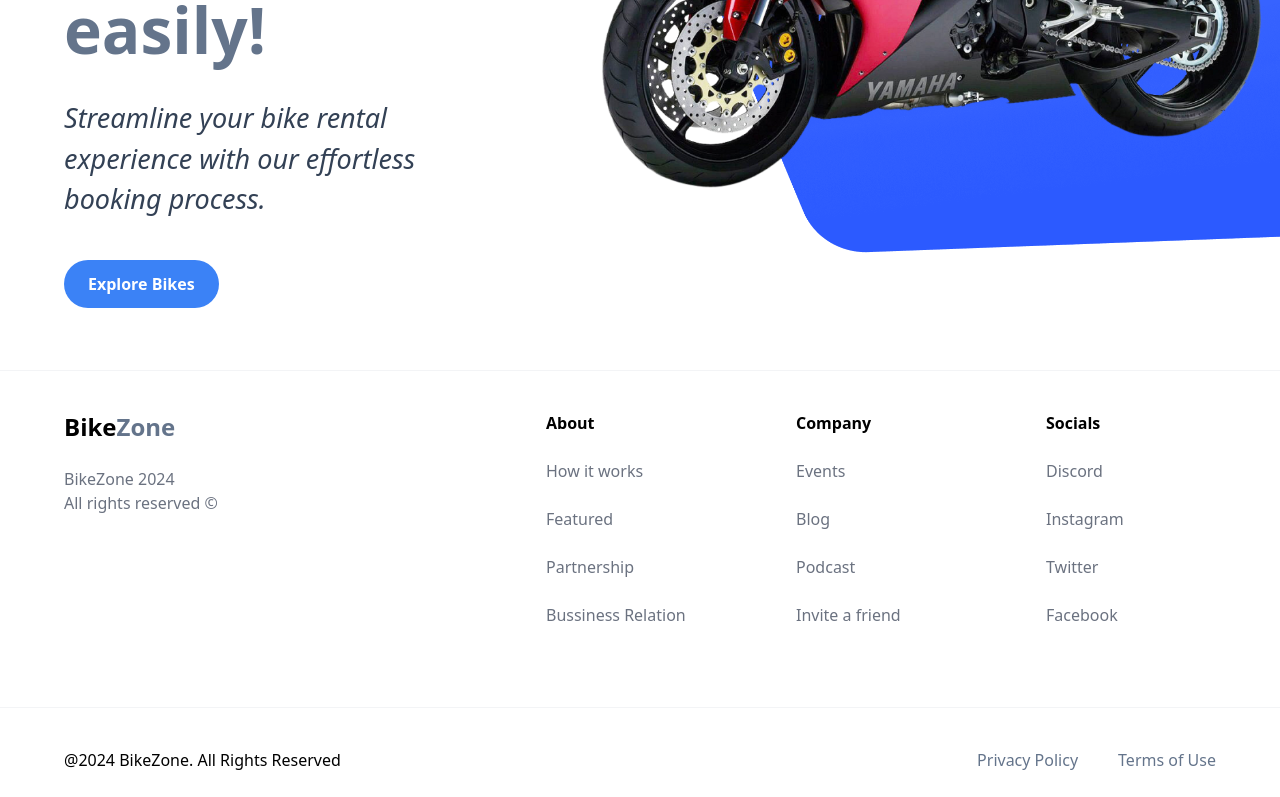
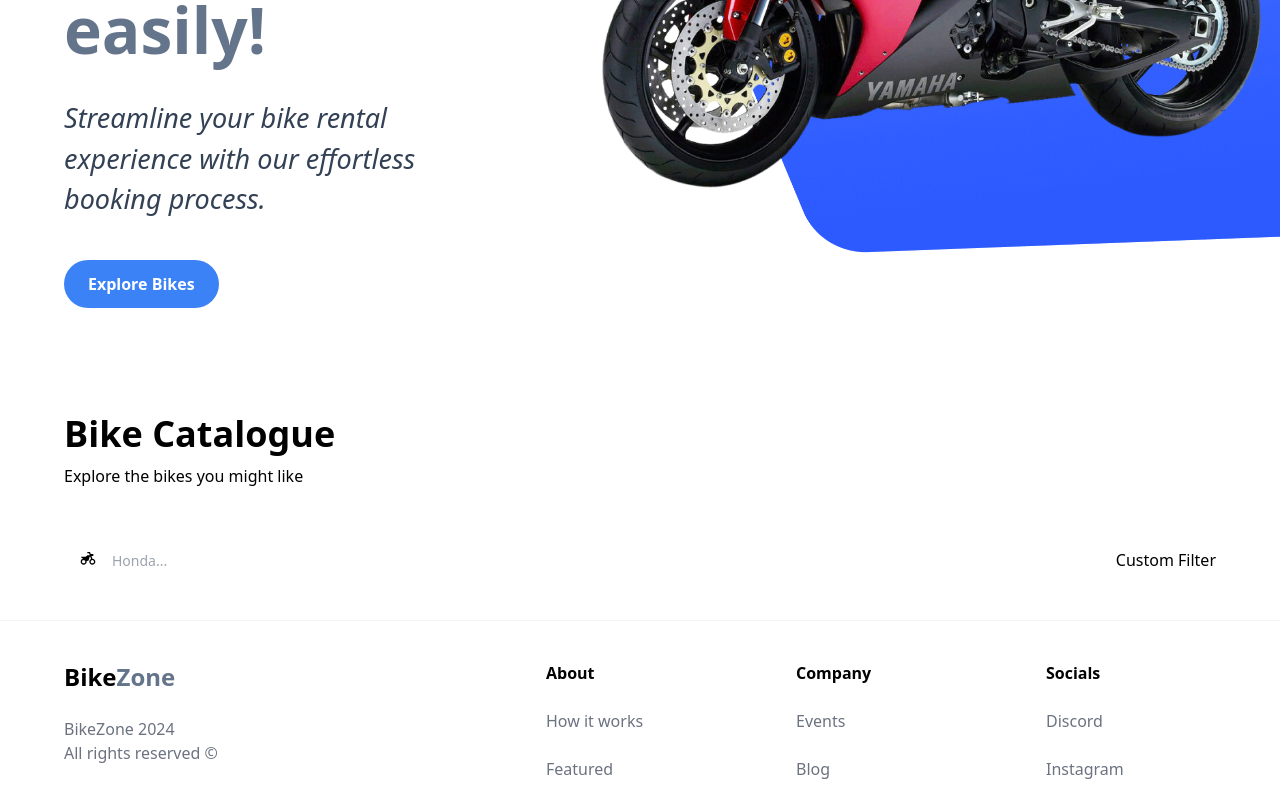
Before and after one commit to RuzbihanZaleek/bike-zone, a Next.js app: page / in a window 1280 px wide. Shown: the part 450-1247 px from the top of the page. Built offline with nearby package versions, Linux system fonts and the light colour scheme.

Commit message:
3. Create Bike Catalogue and Filter

```diff
--- a/app/page.tsx
+++ b/app/page.tsx
@@ -1,10 +1,28 @@
 import Image from "next/image";
-import { Main } from "@/components";
+import { CustomFilter, Main, SearchBar } from "@/components";
 
 export default function Home() {
   return (
     <main className="overflow-hidden">
       <Main />
+
+      {/* Catalogue*/}
+      <div className="mt-12 sm:px-16 px-6 py-4 max-w">
+        <div className="flex flex-col items-start justify-start gap-y-2.5 text-black-100">
+          <h1 className="text-4xl font-extrabold">Bike Catalogue</h1>
+          <p>Explore the bikes you might like</p>
+        </div>
+
+        <div className="mt-12 w-full flex justify-between items-center flex-wrap gap-5">
+          {/* Search bar */}
+          <SearchBar />
+
+          <div className="flex justify-start flex-wrap items-center gap-2">
+            {/* Filter options */}
+            <CustomFilter />
+          </div>
+        </div>
+      </div>
     </main>
   );
 }
--- /dev/null
+++ b/components/CustomFilter.tsx
@@ -0,0 +1,11 @@
+import React from 'react'
+
+const CustomFilter = () => {
+  return (
+    <div>
+      Custom Filter
+    </div>
+  )
+}
+
+export default CustomFilter
--- /dev/null
+++ b/components/SearchBar.tsx
@@ -0,0 +1,25 @@
+"use client";
+
+import { useState } from "react";
+import { SearchManufacturer } from "./";
+
+const SearchBar = () => {
+  const [manufacturer, setManufacturer] = useState("");
+  const handleSearch = () => {};
+
+  return (
+    <form
+      className="flex items-center justify-start max-sm:flex-col w-full relative max-sm:gap-4 max-w-3xl"
+      onSubmit={handleSearch}
+    >
+      <div className="flex-1 max-sm:w-full flex justify-start items-center relative">
+        <SearchManufacturer
+          manufacturer={manufacturer}
+          setManufacturer={setManufacturer}
+        />
+      </div>
+    </form>
+  );
+};
+
+export default SearchBar;
--- /dev/null
+++ b/components/SearchManufacturer.tsx
@@ -0,0 +1,107 @@
+"use client";
+import { manufacturers } from "@/constants";
+import { SearchManufacturerProps } from "@/types";
+import { Combobox, Transition } from "@headlessui/react";
+import Image from "next/image";
+import { Fragment, useState } from "react";
+import { RiMotorbikeFill } from "react-icons/ri";
+
+const SearchManufacturer = ({
+  manufacturer,
+  setManufacturer,
+}: SearchManufacturerProps) => {
+  const [query, setQuery] = useState("");
+
+  // filter manufacturers according to the user's search
+  const filteredManufacturer =
+    query === ""
+      ? manufacturers
+      : manufacturers.filter((manufacturer) =>
+          manufacturer
+            .toLowerCase()
+            .replace(/\s+/g, "")
+            .includes(query.toLowerCase().replace(/\s+/g, ""))
+        );
+
+  return (
+    <div className="flex-1 max-sm:w-full flex justify-start items-center">
+      <Combobox value={manufacturer} onChange={setManufacturer}>
+        <div className="relative w-full">
+          <Combobox.Button className="absolute top-[14px]">
+            <div className="w-[20px] h-[20px] ml-4">
+              <RiMotorbikeFill />
+            </div>
+          </Combobox.Button>
+
+          {/* Input field for searching */}
+          <Combobox.Input
+            className="w-full h-[48px] pl-12 p-4 rounded-l-full max-sm:rounded-full bg-light-white outline-none cursor-pointer text-sm"
+            placeholder="Honda..."
+            displayValue={(manufacturer: string) => manufacturer}
+            onChange={(e) => setQuery(e.target.value)}
+          />
+
+          {/* Transition for displaying the options */}
+          <Transition
+            as={Fragment}
+            leave="transition ease-in duration-100"
+            leaveFrom="opacity-100"
+            leaveTo="opacity-0"
+            afterLeave={() => setQuery("")}
+          >
+            <Combobox.Options
+              className="mt-1 max-h-60 w-full overflow-auto rounded-md bg-white py-1 text-base shadow-lg ring-1 ring-black ring-opacity-5 focus:outline-none sm:text-sm"
+              static
+            >
+              {filteredManufacturer.length === 0 && query !== "" ? (
+                <Combobox.Option
+                  value={query}
+                  className="cursor-default select-none py-2 pl-10 pr-4"
+                >
+                  No Result
+                </Combobox.Option>
+              ) : (
+                filteredManufacturer.map((manufacturer) => (
+                  <Combobox.Option
+                    key={manufacturer}
+                    value={manufacturer}
+                    className={({ active }) =>
+                      `relative cursor-default select-none py-2 pl-10 pr-4 ${
+                        active ? "bg-blue-500 text-white" : "text-slate-700"
+                      }`
+                    }
+                  >
+                    {({ selected, active }) => (
+                      <>
+                        <span
+                          className={`block truncate ${
+                            selected ? "font-medium" : "font-normal"
+                          }`}
+                        >
+                          {manufacturer}
+                        </span>
+
+                        {/* Show an active blue background color if the option is selected */}
+                        {selected ? (
+                          <span
+                            className={`absolute inset-y-0 left-0 flex items-center pl-3 ${
+                              active
+                                ? "text-white"
+                                : "text-teal-600"
+                            }`}
+                          ></span>
+                        ) : null}
+                      </>
+                    )}
+                  </Combobox.Option>
+                ))
+              )}
+            </Combobox.Options>
+          </Transition>
+        </div>
+      </Combobox>
+    </div>
+  );
+};
+
+export default SearchManufacturer;
--- a/components/index.ts
+++ b/components/index.ts
@@ -2,5 +2,16 @@
 import CustomButton from "./common/CustomButton";
 import Header from "./Header";
 import Footer from "./Footer";
+import SearchBar from "./SearchBar";
+import CustomFilter from "./CustomFilter";
+import SearchManufacturer from "./SearchManufacturer";
 
-export { Main, CustomButton, Header, Footer };
+export {
+  Main,
+  CustomButton,
+  Header,
+  Footer,
+  SearchBar,
+  CustomFilter,
+  SearchManufacturer,
+};
--- a/constants/index.ts
+++ b/constants/index.ts
@@ -27,3 +27,26 @@
     ],
   },
 ];
+
+export const manufacturers = [
+  "Honda",
+  "Yamaha",
+  "Suzuki",
+  "Kawasaki",
+  "Ducati",
+  "BMW Motorrad",
+  "Harley-Davidson",
+  "Triumph",
+  "KTM",
+  "Aprilia",
+  "Moto Guzzi",
+  "Indian Motorcycle",
+  "Royal Enfield",
+  "Husqvarna",
+  "MV Agusta",
+  "Zero Motorcycles",
+  "Benelli",
+  "Bajaj Auto",
+  "Piaggio",
+  "Kymco",
+];
--- a/types/index.ts
+++ b/types/index.ts
@@ -6,3 +6,8 @@
   handleClick?: MouseEventHandler<HTMLButtonElement>;
   btnType?: "button" | "submit";
 }
+
+export interface SearchManufacturerProps {
+  manufacturer: string;
+  setManufacturer: (manufacturer: string) => void;
+}
```
Also changed, not shown: package.json (+5 -3 lines), 2 other files (tests, documents, lock files or other folders).
